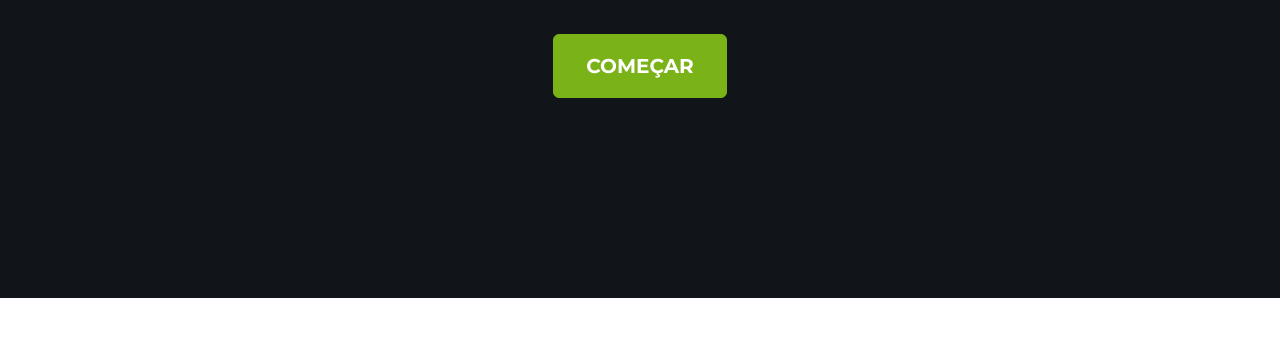
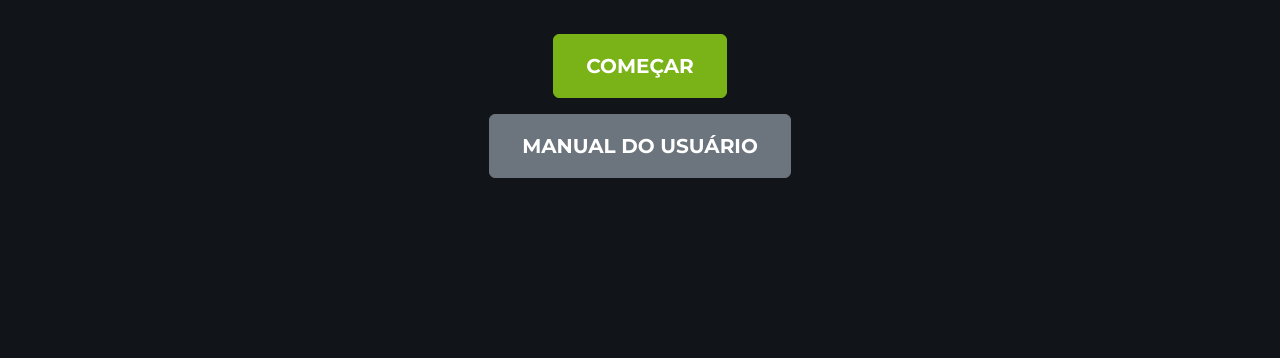
Before and after one commit to marjorymell/certificadora.github.io, a website: page index.html in a window 1280 px wide. Shown: the part 442-800 px from the top of the page. Drawn offline with nearby package versions, Linux system fonts and the light colour scheme.

Commit message:
feat: implement user manual

```diff
--- a/index.html
+++ b/index.html
@@ -82,6 +82,10 @@
         <div class="masthead-heading text-uppercase">Primeira Linha</div>
         <a class="btn btn-primary btn-xl text-uppercase" href="#services"
           >Começar</a
+        >
+        <p></p>
+        <a class="btn btn-secondary btn-xl text-uppercase" href="assets/pdf/manual-usuario.pdf" target="_blank"
+          > Manual do Usuário</a
         >
       </div>
     </header>
@@ -770,7 +774,7 @@
                 </div>
               </div>
             </div>
-          </div>
+                    </div>
         </div>
       </div>
     </div>
```
Also changed, not shown: assets/img/portfolio/algoritmos.png, 1 other file.
